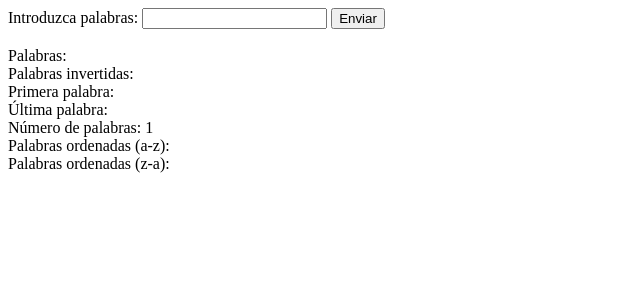
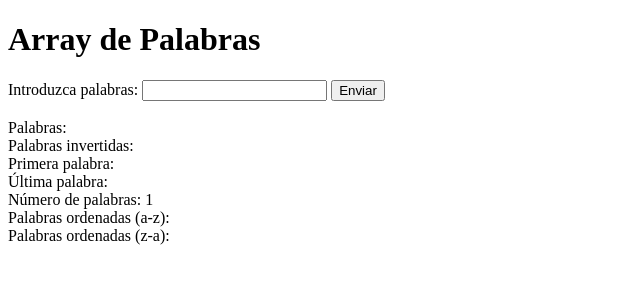
Before and after one commit to AlejandroSoriano1210/cliente, a plain HTML site: page Cliente/Prácticas T4/act5.html in a window 1280 px wide. Both pictures are taken after a click on the button "Enviar". Shown: the whole page, without its empty margins (0-640 px from the left). Drawn offline with Linux system fonts and the light colour scheme.

Commit message:
actividad 4 y 5 hechas

```diff
--- a/Cliente/Prácticas T4/act5.html
+++ b/Cliente/Prácticas T4/act5.html
@@ -6,6 +6,7 @@
     <title>Actividad 5</title>
 </head>
 <body>
+    <h1>Array de Palabras</h1>
     <label for="">Introduzca palabras:
         <input type="text" id="entrada">
     </label>
@@ -23,8 +24,19 @@
             })
 
             var total = palabras.length;
+            var copia = palabras.slice();
+            var copia2 = palabras.slice();
+            var az = copia.sort();
+            var za = copia2.sort().reverse();
 
-            document.getElementById('listaPalabras').innerHTML = "<br>Palabras: "+palabras+"<br>Palabras invertidas: "+invertidas+"<br>Primera palabra: "+palabras[0]+"<br>Última palabra: "+palabras[palabras.length - 1]+"<br>Número de palabras: "+total+"<br>Palabras ordenadas (a-z): "+palabras.sort()+"<br>Palabras ordenadas (z-a): "+palabras.sort().reverse();
+            document.getElementById('listaPalabras').innerHTML =
+            "<br>Palabras: "+palabras.join(', ')+
+            "<br>Palabras invertidas: "+invertidas.join(', ')+
+            "<br>Primera palabra: "+palabras[0]+
+            "<br>Última palabra: "+palabras[palabras.length - 1]+
+            "<br>Número de palabras: "+total+
+            "<br>Palabras ordenadas (a-z): "+az.join(', ')+
+            "<br>Palabras ordenadas (z-a): "+za.join(', ');
         }
 
     </script>
```
Also changed, not shown: Cliente/Prácticas T4/act4.html (+1 -1 lines).
